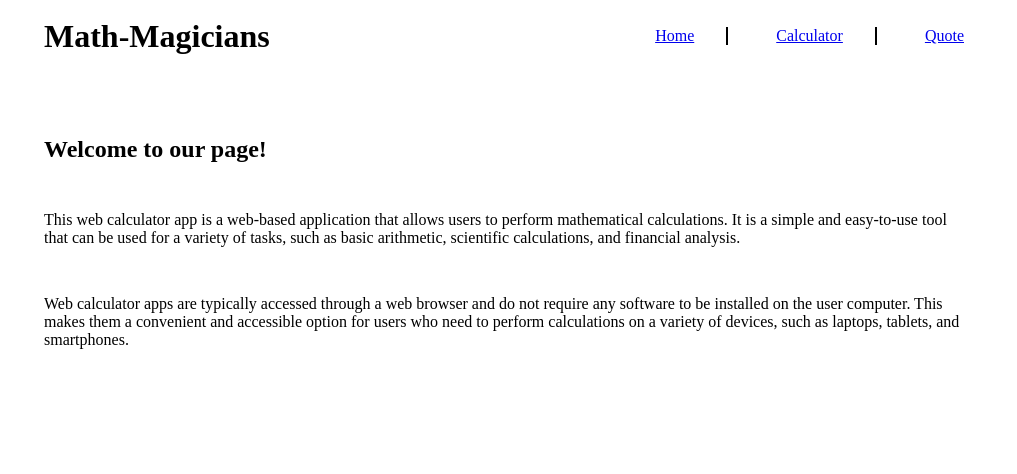
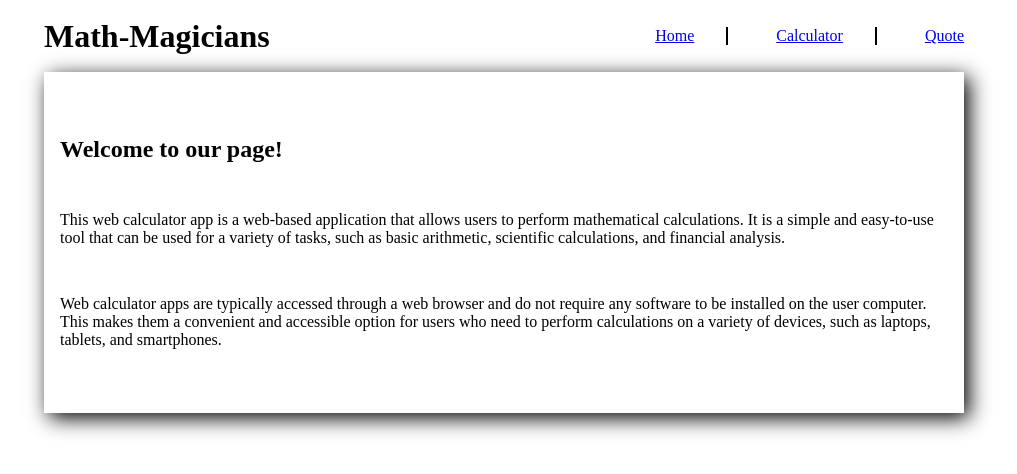
Before and after one commit to BranBayou/math-magician, a React (Create React App) app: page / in a window 1280 px wide. Shown: the top 474 px of the page, without its empty margins (136-1153 px from the left). Built offline with nearby package versions, Linux system fonts and the light colour scheme.

Commit message:
Fix linter errors

```diff
--- a/src/index.css
+++ b/src/index.css
@@ -36,7 +36,8 @@
   display: flex;
   flex-direction: column;
   gap: 3rem;
-  padding-top: 4rem;
+  padding: 4rem 1rem;
+  box-shadow: 5px 5px 20px;
 }
 
 /* App.js */
@@ -57,6 +58,8 @@
   align-items: center;
   width: 100%;
   justify-content: space-between;
+  box-shadow: 5px 5px 20px;
+  padding: 0 10px;
 }
 
 .do-some {
@@ -131,7 +134,6 @@
 }
 
 @media screen and (max-width: 768px) {
-
   .main-cal-con {
     display: flex;
     flex-direction: column;
```
